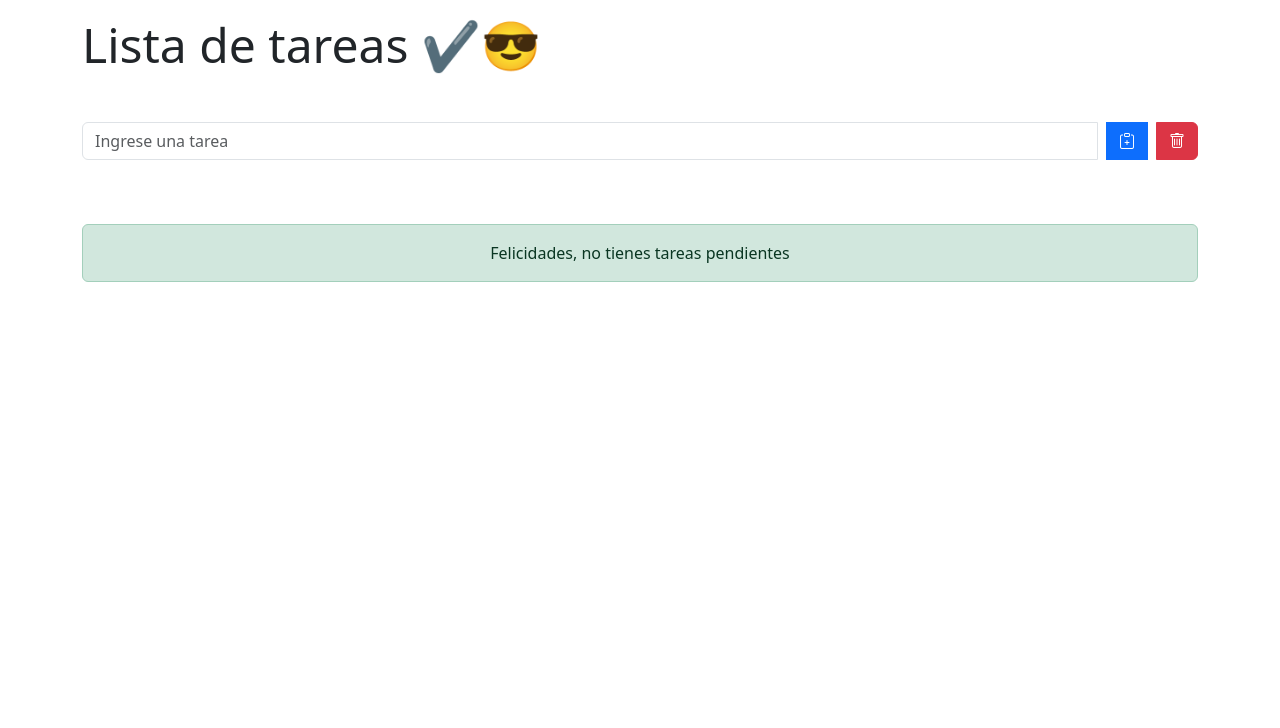
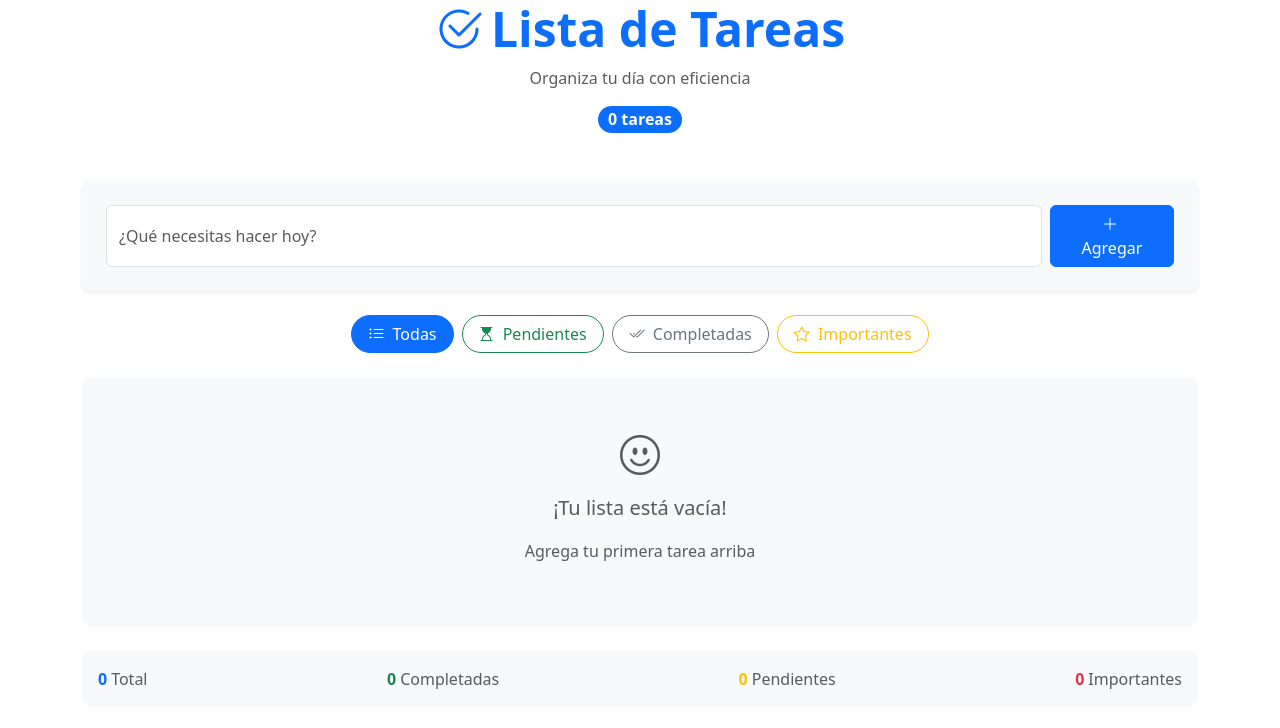
Before and after one commit to F3lip3-xz/TodoList, a React (Vite) app: page / in a window 1280 px wide. Shown: the top 728 px of the page. Built offline with nearby package versions, Linux system fonts and the light colour scheme.

Commit message:
Actualizar la aplicación TodoList: cambiar el idioma a español, agregar nuevas dependencias, mejorar la estructura de componentes y estilos, y optimizar la gestión de tareas.

```diff
--- a/index.html
+++ b/index.html
@@ -1,16 +1,16 @@
 <!doctype html>
-<html lang="en">
-
+<html lang="es">
 <head>
   <meta charset="UTF-8" />
   <link rel="icon" type="image/svg+xml" href="/vite.svg" />
   <meta name="viewport" content="width=device-width, initial-scale=1.0" />
-  <title>TodoList app de felipe 😎</title>
+  <meta name="description" content="Aplicación de lista de tareas desarrollada por Felipe">
+  <title>TodoList App | Felipe 😎</title>
+
+  <link rel="preconnect" href="https://fonts.googleapis.com">
 </head>
-
-<body class="container">
+<body>
   <div id="root"></div>
   <script type="module" src="/src/main.jsx"></script>
 </body>
-
 </html>
--- a/package.json
+++ b/package.json
@@ -10,11 +10,16 @@
     "preview": "vite preview"
   },
   "dependencies": {
+    "@types/uuid": "^10.0.0",
     "bootstrap": "^5.3.3",
     "bootstrap-icons": "^1.11.3",
+    "date-fns": "^4.1.0",
     "react": "^18.3.1",
     "react-bootstrap": "^2.10.4",
     "react-dom": "^18.3.1",
+    "react-icons": "^5.5.0",
+    "react-toastify": "^11.0.5",
+    "uuid": "^11.1.0",
     "uuid4": "^2.0.3"
   },
   "devDependencies": {
--- /dev/null
+++ b/src/App.jsx
@@ -0,0 +1,15 @@
+import TodoList from './components/TodoList';
+import { Container } from 'react-bootstrap';
+import './styles/main.css';
+
+function App() {
+  return (
+    <Container>
+      <div className="todo-app">
+        <TodoList />
+      </div>
+    </Container>
+  );
+}
+
+export default App;
--- a/src/components/TodoItem.jsx
+++ b/src/components/TodoItem.jsx
@@ -1,22 +1,73 @@
-import { Fragment } from 'react';
+import { useState } from 'react';
+import { ListGroup, Form, Button, Badge } from 'react-bootstrap';
+import { format } from 'date-fns';
+import { es } from 'date-fns/locale';
 
-const TodoItem = ({ todo, cambiarEstado }) => {
-    const { id, tarea, estado } = todo;
-    const fnCambiarEstado = () => {
-        cambiarEstado(id);
-    };
+const TodoItem = ({ todo, toggleEstado, toggleImportante, eliminarTarea }) => {
+    const [isHovered, setIsHovered] = useState(false);
+    const { id, tarea, estado, fecha, importante } = todo;
+
     return (
-        <Fragment>
-            <li className='list-group-item d-flex justify-content-between'>
-                {tarea}
-                <input
-                type="checkbox"
-                className="form-check-input"
-                checked={estado}
-                onChange={fnCambiarEstado}
-                />
-            </li>
-        </Fragment>
+        <ListGroup.Item
+            className={`todo-item ${estado ? 'completed' : ''} ${importante ? 'important' : ''}`}
+            onMouseEnter={() => setIsHovered(true)}
+            onMouseLeave={() => setIsHovered(false)}
+        >
+            <div className="d-flex align-items-center justify-content-between">
+                <div className="d-flex align-items-center flex-grow-1">
+                    <Form.Check
+                        type="checkbox"
+                        checked={estado}
+                        onChange={() => toggleEstado(id)}
+                        className={`me-3 ${importante ? 'important-check' : ''}`}
+                        id={`todo-check-${id}`}
+                    />
+
+                    <label
+                        htmlFor={`todo-check-${id}`}
+                        className={`todo-text mb-0 flex-grow-1 ${estado ? 'text-muted' : ''}`}
+                    >
+                        <div className="d-flex align-items-center">
+                            {importante && (
+                                <i className="bi bi-star-fill text-warning me-2"></i>
+                            )}
+                            <span style={{ textDecoration: estado ? 'line-through' : 'none' }}>
+                                {tarea}
+                            </span>
+                        </div>
+
+                        {fecha && (
+                            <small className="d-block text-muted mt-1">
+                                <i className="bi bi-calendar me-1"></i>
+                                {format(new Date(fecha), 'PPP', { locale: es })}
+                            </small>
+                        )}
+                    </label>
+                </div>
+
+                <div className="actions d-flex align-items-center">
+                    <Button
+                        variant="link"
+                        className={`text-${importante ? 'warning' : 'secondary'} p-1 me-1`}
+                        onClick={() => toggleImportante(id)}
+                        title={importante ? 'Quitar importante' : 'Marcar como importante'}
+                    >
+                        <i className={`bi ${importante ? 'bi-star-fill' : 'bi-star'}`}></i>
+                    </Button>
+
+                    {isHovered && (
+                        <Button
+                            variant="link"
+                            className="text-danger p-1"
+                            onClick={() => eliminarTarea(id)}
+                            title="Eliminar tarea"
+                        >
+                            <i className="bi bi-trash"></i>
+                        </Button>
+                    )}
+                </div>
+            </div>
+        </ListGroup.Item>
     );
 };
 
--- a/src/components/TodoList.jsx
+++ b/src/components/TodoList.jsx
@@ -1,135 +1,236 @@
-import { Fragment, useState, useRef, useEffect } from 'react';
+import { useState, useRef, useEffect } from 'react';
+import { Modal, Button, Form, Badge, ListGroup, Alert } from 'react-bootstrap';
+import { v4 as uuidv4 } from 'uuid';
+import { format } from 'date-fns';
+import { es } from 'date-fns/locale';
+import { toast } from 'react-toastify';
 import TodoItem from './TodoItem';
-import uuid4 from 'uuid4';
-import { Modal, Button } from 'react-bootstrap';
 
 const TodoList = () => {
-    const [todos, setTodos] = useState([
+    const [todos, setTodos] = useState([]);
+    const [showModal, setShowModal] = useState(false);
+    const [filter, setFilter] = useState('all');
+    const tareaRef = useRef();
+    const KEY = "todos-app-felipe";
 
-    ]);
+    // Cargar tareas al iniciar
+    useEffect(() => {
+        const storedTodos = JSON.parse(localStorage.getItem(KEY)) || [];
+        setTodos(storedTodos);
+    }, []);
 
-    const [showModal, setShowModal] = useState(false);
-    const [tareasParaEliminar, setTareasParaEliminar] = useState([]);
+    // Guardar tareas cuando cambian
+    useEffect(() => {
+        localStorage.setItem(KEY, JSON.stringify(todos));
+    }, [todos]);
 
-    const agregarTareas = () => {
+    const agregarTarea = (e) => {
+        e.preventDefault();
         const tarea = tareaRef.current.value.trim();
-        if (tarea === "") return;
-        setTodos((prevTodos) => {
-            const nuevaTarea = {
-                id: uuid4(),
-                tarea: tarea,
-                estado: false
-            };
-            return [...prevTodos, nuevaTarea];
-        });
-        tareaRef.current.value = null;
+
+        if (!tarea) {
+            toast.warning('¡Debes escribir una tarea!');
+            return;
+        }
+
+        const nuevaTarea = {
+            id: uuidv4(),
+            tarea,
+            estado: false,
+            fecha: new Date().toISOString(),
+            importante: false
+        };
+
+        setTodos(prev => [nuevaTarea, ...prev]);
+        tareaRef.current.value = '';
+        toast.success('✅ Tarea agregada');
     };
 
-    const cambiarEstadoTarea = (id) => {
-        const newTodos = [...todos];
-        const todo = newTodos.find((todo) => todo.id === id);
-        todo.estado = !todo.estado;
-        setTodos(newTodos);
+    const toggleEstadoTarea = (id) => {
+        setTodos(prev => prev.map(todo =>
+            todo.id === id ? {...todo, estado: !todo.estado} : todo
+        ));
     };
 
-    const eliminarTareaCompletas = () => {
-        setTareasParaEliminar(todos.filter((todo) => todo.estado));
+    const toggleImportante = (id) => {
+        setTodos(prev => prev.map(todo =>
+            todo.id === id ? {...todo, importante: !todo.importante} : todo
+        ));
+    };
+
+    const eliminarTarea = (id) => {
+        setTodos(prev => prev.filter(todo => todo.id !== id));
+        toast.info('🗑️ Tarea eliminada');
+    };
+
+    const eliminarCompletadas = () => {
+        const completadas = todos.filter(todo => todo.estado);
+        if (completadas.length === 0) {
+            toast.info('No hay tareas completadas para eliminar');
+            return;
+        }
         setShowModal(true);
     };
 
     const confirmarEliminacion = () => {
-        setTodos((prevTodos) => prevTodos.filter((todo) => !todo.estado));
+        setTodos(prev => prev.filter(todo => !todo.estado));
         setShowModal(false);
+        toast.success('🧹 Tareas completadas eliminadas');
     };
 
-    const contarTareasPendientes = () => todos.filter(todo => !todo.estado).length;
+    const tareasFiltradas = todos.filter(todo => {
+        if (filter === 'active') return !todo.estado;
+        if (filter === 'completed') return todo.estado;
+        if (filter === 'important') return todo.importante;
+        return true;
+    });
 
-    const ResumenTareas = () => {
-        const cantidad = contarTareasPendientes();
-        if (cantidad === 0) {
-            return (
-                <div className='alert alert-success mt-3 text-center'>
-                    Felicidades, no tienes tareas pendientes
-                </div>
-            );
-        }
-        if (cantidad === 1) {
-            return (
-                <div className='alert alert-info mt-3 text-center'>
-                    Cuentas con {cantidad} tarea pendiente
-                </div>
-            );
-        }
-        if (cantidad > 9) {
-            return (
-                <div className='alert alert-danger mt-3 text-center'>
-                    Cuentas con {cantidad} tareas pendientes, son muchas
-                </div>
-            );
-        }
-        return (
-            <div className='alert alert-warning mt-3 text-center'>
-                Cuentas con {cantidad} tareas pendientes
-            </div>
-        );
-    };
-
-    const KEY = "todos";
-    useEffect(() => {
-        const storedTodos = JSON.parse(localStorage.getItem(KEY));
-        if (storedTodos) {
-            setTodos(storedTodos);
-        }
-    }, []);
-
-    useEffect(() => {
-        localStorage.setItem(KEY, JSON.stringify(todos));
-    }, [todos]);
-
-    const tareaRef = useRef();
+    const tareasPendientes = todos.filter(todo => !todo.estado).length;
+    const tareasCompletadas = todos.length - tareasPendientes;
+    const tareasImportantes = todos.filter(todo => todo.importante).length;
 
     return (
-        <Fragment>
-            <h1 className="display-5 my-3">Lista de tareas ✔️😎</h1>
-
-            <div className="input-group my-5">
-                <input className="form-control" placeholder="Ingrese una tarea" ref={tareaRef} />
-                <button className="btn btn-primary ms-2" onClick={agregarTareas}>
-                    <i className="bi bi-clipboard-plus"></i>
-                </button>
-                <button className="btn btn-danger ms-2" onClick={eliminarTareaCompletas}>
-                    <i className="bi bi-trash"></i>
-                </button>
+        <div className="todo-container">
+            {/* Encabezado */}
+            <div className="todo-header text-center mb-5">
+                <h1 className="display-5 fw-bold text-primary">
+                    <i className="bi bi-check2-circle me-2"></i>
+                    Lista de Tareas
+                </h1>
+                <p className="text-muted">Organiza tu día con eficiencia</p>
+                <Badge bg="primary" pill className="fs-6">
+                    {todos.length} {todos.length === 1 ? 'tarea' : 'tareas'}
+                </Badge>
             </div>
 
-            <ul className="list-group mt-5">
-                {todos.map((todo) => (
-                    <TodoItem key={todo.id} todo={todo} cambiarEstado={cambiarEstadoTarea} />
-                ))}
-            </ul>
+            {/* Formulario */}
+            <Form onSubmit={agregarTarea} className="mb-4 p-4 bg-light rounded-3 shadow-sm">
+                <div className="d-flex gap-2">
+                    <Form.Control
+                        ref={tareaRef}
+                        placeholder="¿Qué necesitas hacer hoy?"
+                        aria-label="Nueva tarea"
+                        className="py-2"
+                    />
+                    <Button variant="primary" type="submit" className="px-4">
+                        <i className="bi bi-plus-lg me-1"></i> Agregar
+                    </Button>
+                </div>
+            </Form>
 
-            <ResumenTareas />
-		{/* crear ventanas modales (ventanas emergentes) */}
-            <Modal show={showModal} onHide={() => setShowModal(false)}>
-                <Modal.Header closeButton>
-                    <Modal.Title>Confirmar</Modal.Title>
+            {/* Filtros */}
+            <div className="d-flex justify-content-center gap-2 mb-4 flex-wrap">
+                <Button
+                    variant={filter === 'all' ? 'primary' : 'outline-primary'}
+                    onClick={() => setFilter('all')}
+                    className="rounded-pill px-3"
+                >
+                    <i className="bi bi-list-ul me-1"></i> Todas
+                </Button>
+                <Button
+                    variant={filter === 'active' ? 'success' : 'outline-success'}
+                    onClick={() => setFilter('active')}
+                    className="rounded-pill px-3"
+                >
+                    <i className="bi bi-hourglass-top me-1"></i> Pendientes
+                </Button>
+                <Button
+                    variant={filter === 'completed' ? 'secondary' : 'outline-secondary'}
+                    onClick={() => setFilter('completed')}
+                    className="rounded-pill px-3"
+                >
+                    <i className="bi bi-check2-all me-1"></i> Completadas
+                </Button>
+                <Button
+                    variant={filter === 'important' ? 'warning' : 'outline-warning'}
+                    onClick={() => setFilter('important')}
+                    className="rounded-pill px-3"
+                >
+                    <i className="bi bi-star me-1"></i> Importantes
+                </Button>
+            </div>
+
+            {/* Lista de tareas */}
+            {todos.length === 0 ? (
+                <div className="text-center py-5 my-4 bg-light rounded-3">
+                    <i className="bi bi-emoji-smile fs-1 text-muted"></i>
+                    <p className="text-muted mt-2 fs-5">¡Tu lista está vacía!</p>
+                    <p className="text-muted">Agrega tu primera tarea arriba</p>
+                </div>
+            ) : (
+                <ListGroup className="mb-4 shadow-sm">
+                    {tareasFiltradas.map(todo => (
+                        <TodoItem
+                            key={todo.id}
+                            todo={todo}
+                            toggleEstado={toggleEstadoTarea}
+                            toggleImportante={toggleImportante}
+                            eliminarTarea={eliminarTarea}
+                        />
+                    ))}
+                </ListGroup>
+            )}
+
+            {/* Estadísticas */}
+            <div className="todo-stats p-3 bg-light rounded-3 d-flex justify-content-between flex-wrap">
+                <div className="stat-item">
+                    <span className="text-primary fw-bold">{todos.length}</span>
+                    <span className="text-muted ms-1">Total</span>
+                </div>
+                <div className="stat-item">
+                    <span className="text-success fw-bold">{tareasCompletadas}</span>
+                    <span className="text-muted ms-1">Completadas</span>
+                </div>
+                <div className="stat-item">
+                    <span className="text-warning fw-bold">{tareasPendientes}</span>
+                    <span className="text-muted ms-1">Pendientes</span>
+                </div>
+                <div className="stat-item">
+                    <span className="text-danger fw-bold">{tareasImportantes}</span>
+                    <span className="text-muted ms-1">Importantes</span>
+                </div>
+            </div>
+
+            {/* Botón limpiar */}
+            {tareasCompletadas > 0 && (
+                <div className="text-center mt-3">
+                    <Button
+                        variant="outline-danger"
+                        onClick={eliminarCompletadas}
+                        className="rounded-pill px-4"
+                    >
+                        <i className="bi bi-trash me-1"></i>
+                        Limpiar completadas
+                    </Button>
+                </div>
+            )}
+
+            {/* Modal de confirmación */}
+            <Modal show={showModal} onHide={() => setShowModal(false)} centered>
+                <Modal.Header closeButton className="bg-light">
+                    <Modal.Title className="fw-bold">
+                        <i className="bi bi-exclamation-triangle text-danger me-2"></i>
+                        Confirmar eliminación
+                    </Modal.Title>
                 </Modal.Header>
                 <Modal.Body>
-                    ESPERA ESTAS SEGURO DE ELIMINAR ES TAREAS? 🤔
+                    ¿Estás seguro de eliminar {todos.filter(t => t.estado).length} tareas completadas?
+                    <div className="alert alert-warning mt-3">
+                        <i className="bi bi-info-circle me-2"></i>
+                        Esta acción no se puede deshacer
+                    </div>
                 </Modal.Body>
                 <Modal.Footer>
-                    <Button  variant="secondary" onClick={() => setShowModal(false)}>
-						Cancelar
+                    <Button variant="secondary" onClick={() => setShowModal(false)} className="rounded-pill px-4">
+                        Cancelar
                     </Button>
-                    <Button variant="danger" onClick={confirmarEliminacion}>
-                        Eliminar Trea
+                    <Button variant="danger" onClick={confirmarEliminacion} className="rounded-pill px-4">
+                        <i className="bi bi-trash me-1"></i> Eliminar
                     </Button>
                 </Modal.Footer>
             </Modal>
-
-        </Fragment>
+        </div>
     );
 };
 
-
 export default TodoList;
--- a/src/main.jsx
+++ b/src/main.jsx
@@ -1,10 +1,17 @@
+import React from 'react';
 import ReactDOM from 'react-dom/client';
+import 'bootstrap/dist/css/bootstrap.min.css';
+import 'bootstrap-icons/font/bootstrap-icons.css';
+import App from './App';
 
-/* Incorporar bs5 */
-import 'bootstrap/dist/css/bootstrap.min.css';
-/* Incorporar los iconos */
-import 'bootstrap-icons/font/bootstrap-icons.css';
+// Configuración de toast (notificaciones)
+import { ToastContainer } from 'react-toastify';
+import 'react-toastify/dist/ReactToastify.css';
 
-import TodoList from './components/TodoList';
-
-ReactDOM.createRoot(document.getElementById('root')).render(<TodoList />);
+const root = ReactDOM.createRoot(document.getElementById('root'));
+root.render(
+  <React.StrictMode>
+    <App />
+    <ToastContainer position="bottom-right" autoClose={3000} />
+  </React.StrictMode>
+);
--- /dev/null
+++ b/src/styles/main.css
@@ -0,0 +1,56 @@
+/* Estilos para TodoItem */
+.todo-item {
+    transition: all 0.3s ease;
+    border-left: 4px solid transparent;
+    margin-bottom: 0.5rem;
+    padding: 1rem 1.25rem;
+}
+
+.todo-item.completed {
+    border-left-color: #28a745;
+    background-color: rgba(40, 167, 69, 0.05);
+}
+
+.todo-item.important {
+    border-left-color: #ffc107;
+    background-color: rgba(255, 193, 7, 0.05);
+}
+
+.todo-item.important .todo-text {
+    font-weight: 500;
+}
+
+.todo-item:hover {
+    transform: translateY(-2px);
+    box-shadow: 0 3px 10px rgba(0, 0, 0, 0.08);
+}
+
+.important-check .form-check-input {
+    border-color: #ffc107;
+}
+
+.important-check .form-check-input:checked {
+    background-color: #ffc107;
+    border-color: #ffc107;
+}
+
+/* Animaciones */
+@keyframes fadeIn {
+    from { opacity: 0; transform: translateY(10px); }
+    to { opacity: 1; transform: translateY(0); }
+}
+
+.todo-item {
+    animation: fadeIn 0.3s ease-out;
+}
+
+/* Responsive */
+@media (max-width: 768px) {
+    .todo-item {
+        padding: 0.75rem;
+    }
+
+    .actions {
+        flex-direction: column;
+    }
+}
```
Also changed, not shown: 1 other file (tests, documents, lock files or other folders).
